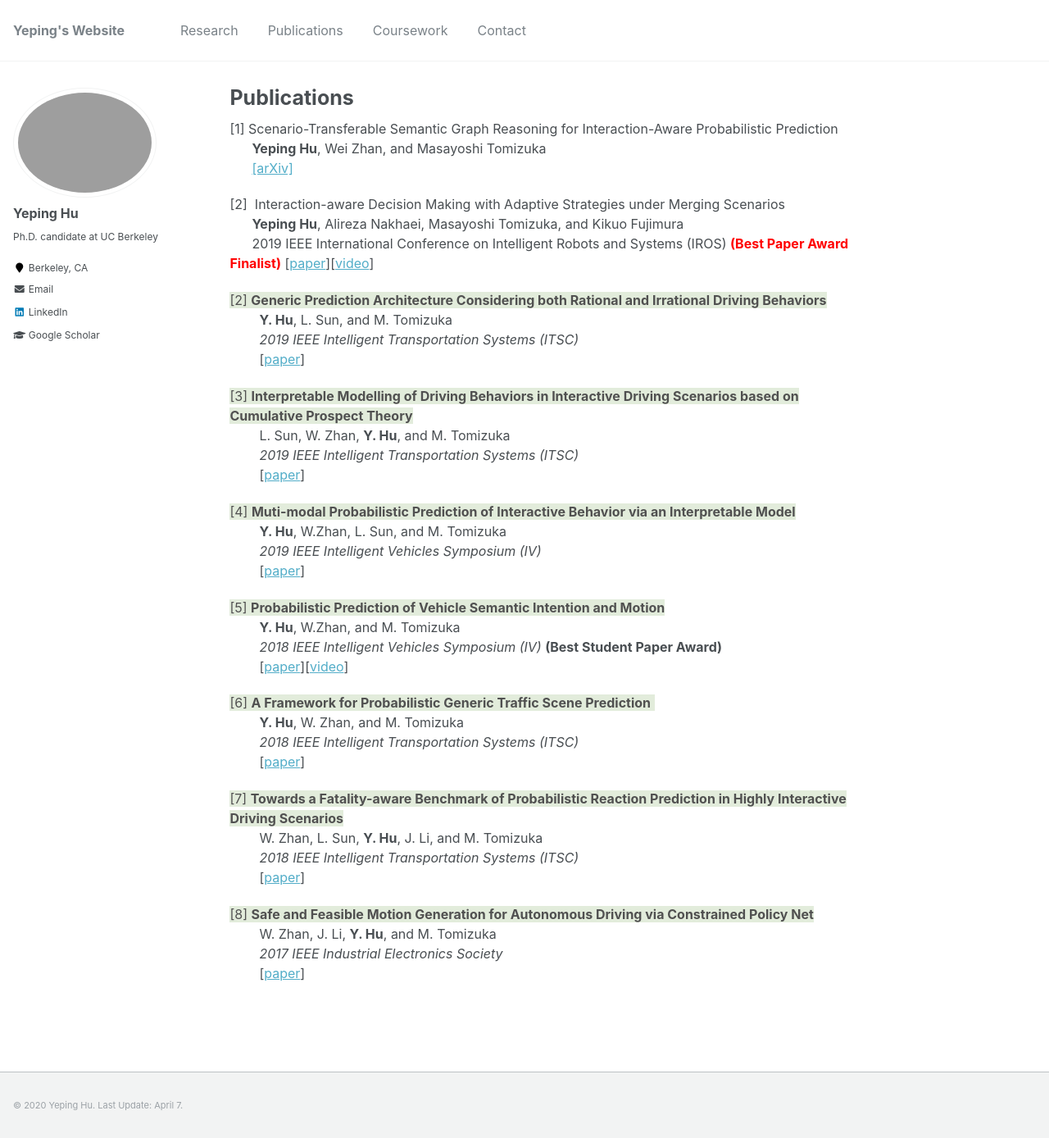
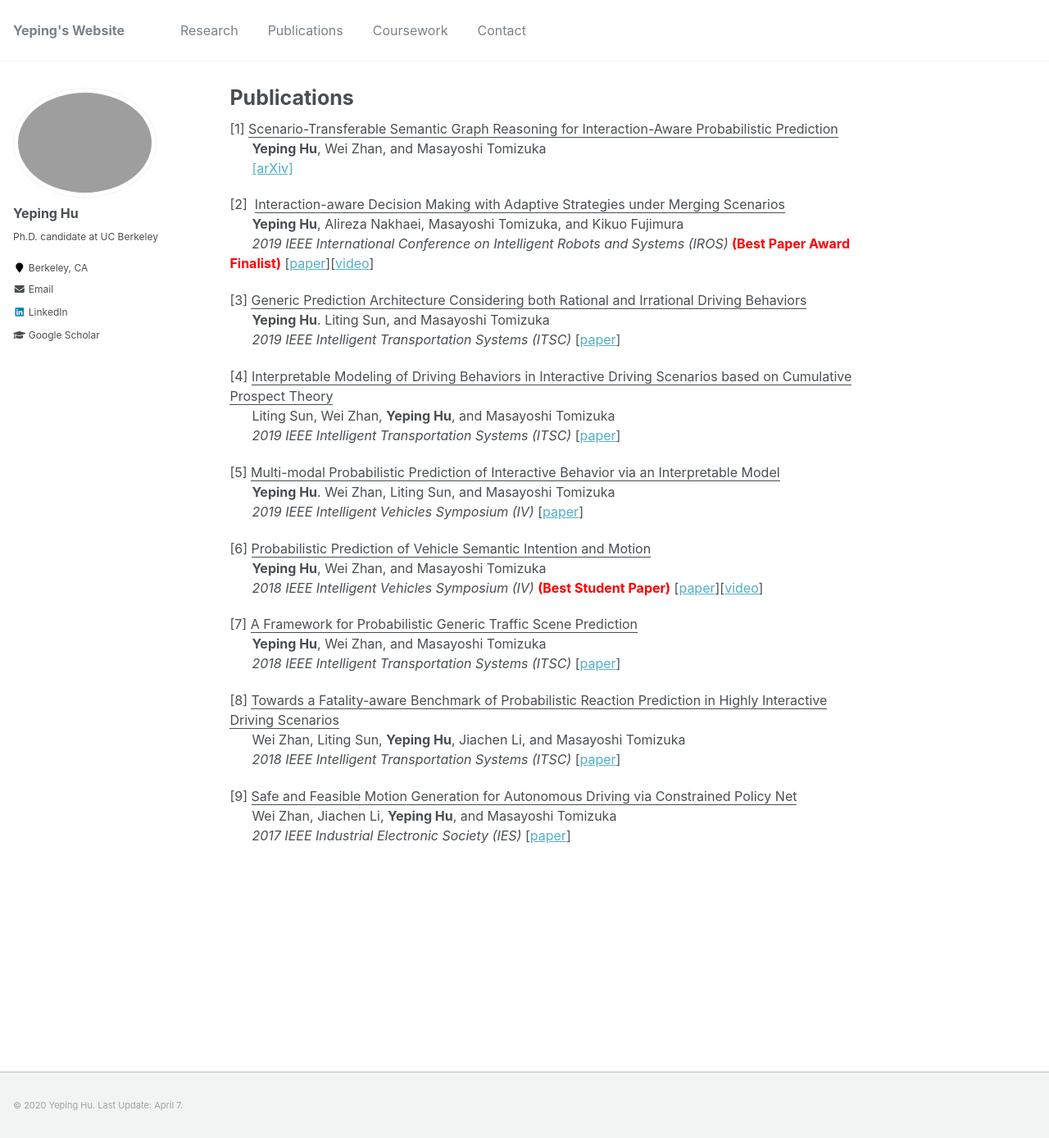
Before and after one commit to Yeping-Hu/yeping-hu.github.io, a Jekyll site: the page built from _pages/publications.md, in a window 1280 px wide and 1388 px high. Shown: the whole window at 82% size. Built offline with Jekyll 4.4.1, drawn with Linux system fonts in a browser that asks for light colours; a script that is not in the unit is left out.

Commit message:
update paper

```diff
--- a/_pages/publications.md
+++ b/_pages/publications.md
@@ -11,20 +11,20 @@ body, td {
 }
 </style>
 
-[1] Scenario-Transferable Semantic Graph Reasoning for Interaction-Aware Probabilistic Prediction<br />		&nbsp;&nbsp;&nbsp;&nbsp;&nbsp;&nbsp;**Yeping Hu**, Wei Zhan, and Masayoshi Tomizuka<br />		&nbsp;&nbsp;&nbsp;&nbsp;&nbsp;&nbsp;[[arXiv]](http://arxiv.org/abs/2004.03053){:target="_blank"}
+[1] <u>Scenario-Transferable Semantic Graph Reasoning for Interaction-Aware Probabilistic Prediction</u><br />		&nbsp;&nbsp;&nbsp;&nbsp;&nbsp;&nbsp;**Yeping Hu**, Wei Zhan, and Masayoshi Tomizuka<br />		&nbsp;&nbsp;&nbsp;&nbsp;&nbsp;&nbsp;[[arXiv]](http://arxiv.org/abs/2004.03053){:target="_blank"}
 
-[2]  Interaction-aware Decision Making with Adaptive Strategies under Merging Scenarios<br />		&nbsp;&nbsp;&nbsp;&nbsp;&nbsp;&nbsp;**Yeping Hu**, Alireza Nakhaei, Masayoshi Tomizuka, and Kikuo Fujimura <br />		&nbsp;&nbsp;&nbsp;&nbsp;&nbsp;&nbsp;2019 IEEE International Conference on Intelligent Robots and Systems (IROS)<span style="color:red"> **(Best Paper Award Finalist)**</span> [[paper](https://arxiv.org/pdf/1904.06025.pdf){:target="_blank"}\]\[[video](https://youtu.be/2CTTFHDW1ec){:target="_blank"}\]
+[2]  <u>Interaction-aware Decision Making with Adaptive Strategies under Merging Scenarios</u><br />		&nbsp;&nbsp;&nbsp;&nbsp;&nbsp;&nbsp;**Yeping Hu**, Alireza Nakhaei, Masayoshi Tomizuka, and Kikuo Fujimura <br />		&nbsp;&nbsp;&nbsp;&nbsp;&nbsp;&nbsp;*2019 IEEE International Conference on Intelligent Robots and Systems (IROS)*<span style="color:red"> **(Best Paper Award Finalist)**</span> [[paper](https://arxiv.org/pdf/1904.06025.pdf){:target="_blank"}\]\[[video](https://youtu.be/2CTTFHDW1ec){:target="_blank"}\]
 
-<span style="color:505050; background-color: #E2ECDB;">[2]  **Generic Prediction Architecture Considering both Rational and Irrational Driving Behaviors**</span><br />&nbsp;&nbsp;&nbsp;&nbsp;&nbsp;&nbsp;&nbsp;&nbsp;**Y. Hu**, L. Sun, and M. Tomizuka <br />*&nbsp;&nbsp;&nbsp;&nbsp;&nbsp;&nbsp;&nbsp;&nbsp;2019 IEEE Intelligent Transportation Systems (ITSC)* <br />&nbsp;&nbsp;&nbsp;&nbsp;&nbsp;&nbsp;&nbsp;&nbsp;[[paper](https://arxiv.org/pdf/1907.10170.pdf){:target="_blank"}]
+[3] <u>Generic Prediction Architecture Considering both Rational and Irrational Driving Behaviors</u><br />&nbsp;&nbsp;&nbsp;&nbsp;&nbsp;&nbsp;**Yeping Hu**. Liting Sun, and Masayoshi Tomizuka<br />&nbsp;&nbsp;&nbsp;&nbsp;&nbsp;&nbsp;*2019 IEEE Intelligent Transportation Systems (ITSC)* [[paper](https://arxiv.org/pdf/1907.10170.pdf){:target="_blank"}]
 
-<span style="color:505050; background-color: #E2ECDB;">[3]  **Interpretable Modelling of Driving Behaviors in Interactive Driving Scenarios based on Cumulative Prospect Theory**</span><br />&nbsp;&nbsp;&nbsp;&nbsp;&nbsp;&nbsp;&nbsp;&nbsp;L. Sun, W. Zhan, **Y. Hu**, and M. Tomizuka <br />*&nbsp;&nbsp;&nbsp;&nbsp;&nbsp;&nbsp;&nbsp;&nbsp;2019 IEEE Intelligent Transportation Systems (ITSC)* <br />&nbsp;&nbsp;&nbsp;&nbsp;&nbsp;&nbsp;&nbsp;&nbsp;[[paper](https://arxiv.org/pdf/1907.08707.pdf){:target="_blank"}\]
+[4] <u>Interpretable Modeling of Driving Behaviors in Interactive Driving Scenarios based on Cumulative Prospect Theory</u><br />&nbsp;&nbsp;&nbsp;&nbsp;&nbsp;&nbsp;Liting Sun, Wei Zhan, **Yeping Hu**, and Masayoshi Tomizuka<br /> &nbsp;&nbsp;&nbsp;&nbsp;&nbsp;&nbsp;*2019 IEEE Intelligent Transportation Systems (ITSC)* [[paper](https://arxiv.org/pdf/1907.08707.pdf){:target="_blank"}\]
 
-<span style="color:505050; background-color: #E2ECDB;">[4]  **Muti-modal Probabilistic Prediction of Interactive Behavior via an Interpretable Model**</span><br />&nbsp;&nbsp;&nbsp;&nbsp;&nbsp;&nbsp;&nbsp;&nbsp;**Y. Hu**, W.Zhan, L. Sun, and M. Tomizuka <br />*&nbsp;&nbsp;&nbsp;&nbsp;&nbsp;&nbsp;&nbsp;&nbsp;2019 IEEE Intelligent Vehicles Symposium (IV)* <br />&nbsp;&nbsp;&nbsp;&nbsp;&nbsp;&nbsp;&nbsp;&nbsp;\[[paper](https://arxiv.org/pdf/1903.09381.pdf){:target="_blank"}\]
+[5] <u>Multi-modal Probabilistic Prediction of Interactive Behavior via an Interpretable Model</u><br />&nbsp;&nbsp;&nbsp;&nbsp;&nbsp;&nbsp;**Yeping Hu**. Wei Zhan, Liting Sun, and Masayoshi Tomizuka<br />&nbsp;&nbsp;&nbsp;&nbsp;&nbsp;&nbsp;*2019 IEEE Intelligent Vehicles Symposium (IV)* \[[paper](https://arxiv.org/pdf/1903.09381.pdf){:target="_blank"}\]
 
-<span style="color:#505050; background-color: #E2ECDB;">[5]  **Probabilistic Prediction of Vehicle Semantic Intention and Motion**</span><br />&nbsp;&nbsp;&nbsp;&nbsp;&nbsp;&nbsp;&nbsp;&nbsp;**Y. Hu**, W.Zhan, and M. Tomizuka <br />*&nbsp;&nbsp;&nbsp;&nbsp;&nbsp;&nbsp;&nbsp;&nbsp;2018 IEEE Intelligent Vehicles Symposium (IV)* **(Best Student Paper Award)**<br />&nbsp;&nbsp;&nbsp;&nbsp;&nbsp;&nbsp;&nbsp;&nbsp;\[[paper](https://ieeexplore.ieee.org/stamp/stamp.jsp?arnumber=8500419){:target="_blank"}\]\[[video](https://youtu.be/6A3Hl-mRhbI){:target="_blank"}\]
+[6] <u>Probabilistic Prediction of Vehicle Semantic Intention and Motion</u><br />&nbsp;&nbsp;&nbsp;&nbsp;&nbsp;&nbsp;**Yeping Hu**, Wei Zhan, and Masayoshi Tomizuka<br />&nbsp;&nbsp;&nbsp;&nbsp;&nbsp;&nbsp;*2018 IEEE Intelligent Vehicles Symposium (IV)* <span style="color:red"> **(Best Student Paper)**</span> \[[paper](https://ieeexplore.ieee.org/stamp/stamp.jsp?arnumber=8500419){:target="_blank"}\]\[[video](https://youtu.be/6A3Hl-mRhbI){:target="_blank"}\]
 
-<span style="color:#505050; background-color: #E2ECDB;">[6]  **A Framework for Probabilistic Generic Traffic Scene Prediction** </span><br />&nbsp;&nbsp;&nbsp;&nbsp;&nbsp;&nbsp;&nbsp;&nbsp;**Y. Hu**, W. Zhan, and M. Tomizuka <br />*&nbsp;&nbsp;&nbsp;&nbsp;&nbsp;&nbsp;&nbsp;&nbsp;2018 IEEE Intelligent Transportation Systems (ITSC)* <br />&nbsp;&nbsp;&nbsp;&nbsp;&nbsp;&nbsp;&nbsp;&nbsp;[[paper](https://ieeexplore.ieee.org/stamp/stamp.jsp?arnumber=8569943){:target="_blank"}\]
+[7] <u>A Framework for Probabilistic Generic Traffic Scene Prediction</u><br />&nbsp;&nbsp;&nbsp;&nbsp;&nbsp;&nbsp;**Yeping Hu**, Wei Zhan, and Masayoshi Tomizuka<br />&nbsp;&nbsp;&nbsp;&nbsp;&nbsp;&nbsp;*2018 IEEE Intelligent Transportation Systems (ITSC)* [[paper](https://ieeexplore.ieee.org/stamp/stamp.jsp?arnumber=8569943){:target="_blank"}\]
 
-<span style="color:505050; background-color: #E2ECDB;">[7]  **Towards a Fatality-aware Benchmark of Probabilistic Reaction Prediction in Highly Interactive Driving Scenarios**</span><br />&nbsp;&nbsp;&nbsp;&nbsp;&nbsp;&nbsp;&nbsp;&nbsp;W. Zhan, L. Sun, **Y. Hu**, J. Li, and M. Tomizuka <br />*&nbsp;&nbsp;&nbsp;&nbsp;&nbsp;&nbsp;&nbsp;&nbsp;2018 IEEE Intelligent Transportation Systems (ITSC)* <br />&nbsp;&nbsp;&nbsp;&nbsp;&nbsp;&nbsp;&nbsp;&nbsp;\[[paper](https://ieeexplore.ieee.org/stamp/stamp.jsp?arnumber=8569785){:target="_blank"}\]
+[8] <u>Towards a Fatality-aware Benchmark of Probabilistic Reaction Prediction in Highly Interactive Driving Scenarios</u><br />&nbsp;&nbsp;&nbsp;&nbsp;&nbsp;&nbsp;Wei Zhan, Liting Sun, **Yeping Hu**, Jiachen Li, and Masayoshi Tomizuka<br />&nbsp;&nbsp;&nbsp;&nbsp;&nbsp;&nbsp;*2018 IEEE Intelligent Transportation Systems (ITSC)* \[[paper](https://ieeexplore.ieee.org/stamp/stamp.jsp?arnumber=8569785){:target="_blank"}\]
 
-<span style="color:505050; background-color: #E2ECDB;">[8]  **Safe and Feasible Motion Generation for Autonomous Driving via Constrained Policy Net**</span><br />&nbsp;&nbsp;&nbsp;&nbsp;&nbsp;&nbsp;&nbsp;&nbsp;W. Zhan, J. Li, **Y. Hu**, and M. Tomizuka <br />*&nbsp;&nbsp;&nbsp;&nbsp;&nbsp;&nbsp;&nbsp;&nbsp;2017 IEEE Industrial Electronics Society* <br />&nbsp;&nbsp;&nbsp;&nbsp;&nbsp;&nbsp;&nbsp;&nbsp;\[[paper](https://ieeexplore.ieee.org/stamp/stamp.jsp?arnumber=8216790){:target="_blank"}\]
+[9] <u>Safe and Feasible Motion Generation for Autonomous Driving via Constrained Policy Net</u><br />&nbsp;&nbsp;&nbsp;&nbsp;&nbsp;&nbsp;Wei Zhan, Jiachen Li, **Yeping Hu**, and Masayoshi Tomizuka<br />&nbsp;&nbsp;&nbsp;&nbsp;&nbsp;&nbsp;*2017 IEEE Industrial Electronic Society (IES)* \[[paper](https://ieeexplore.ieee.org/stamp/stamp.jsp?arnumber=8216790){:target="_blank"}\]
```
